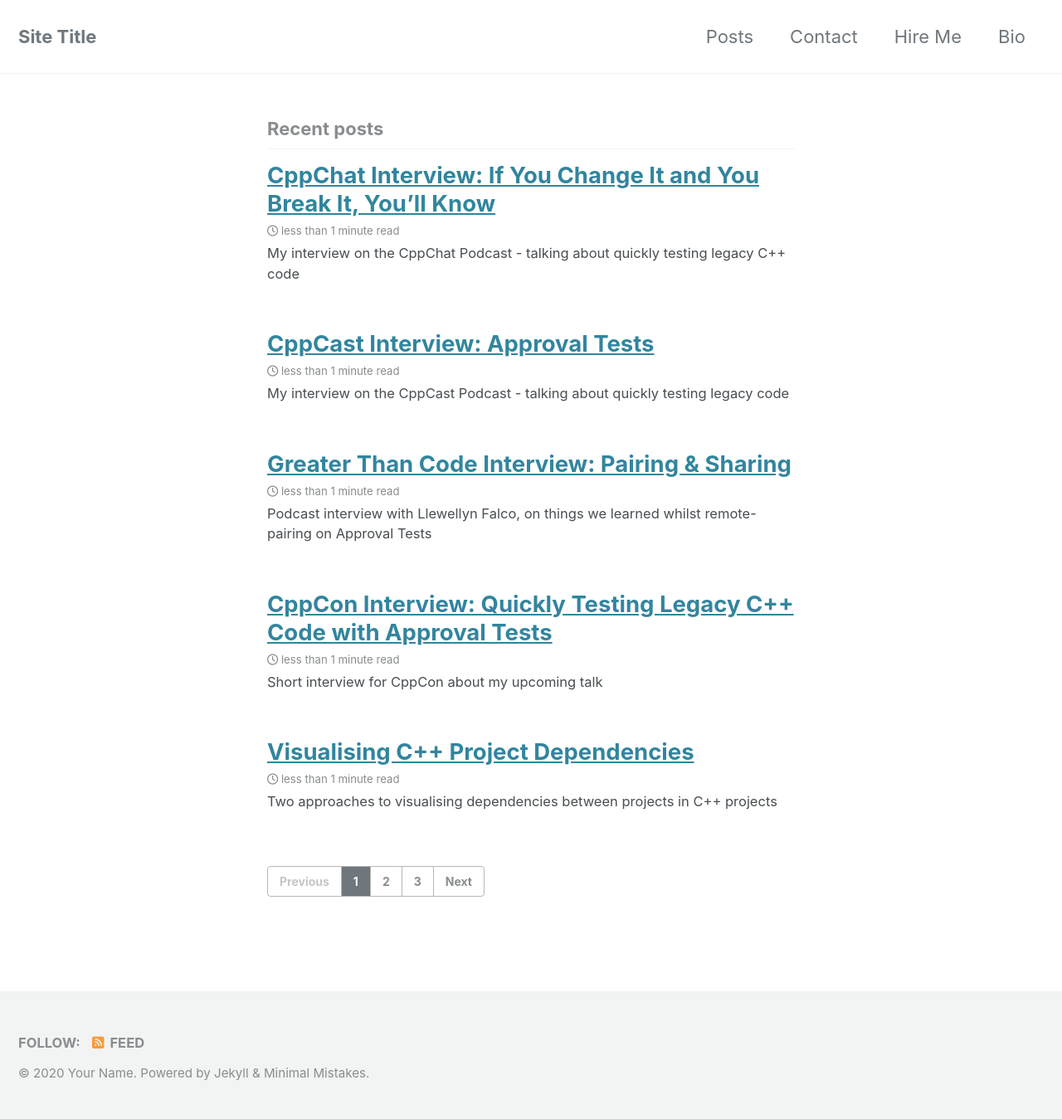
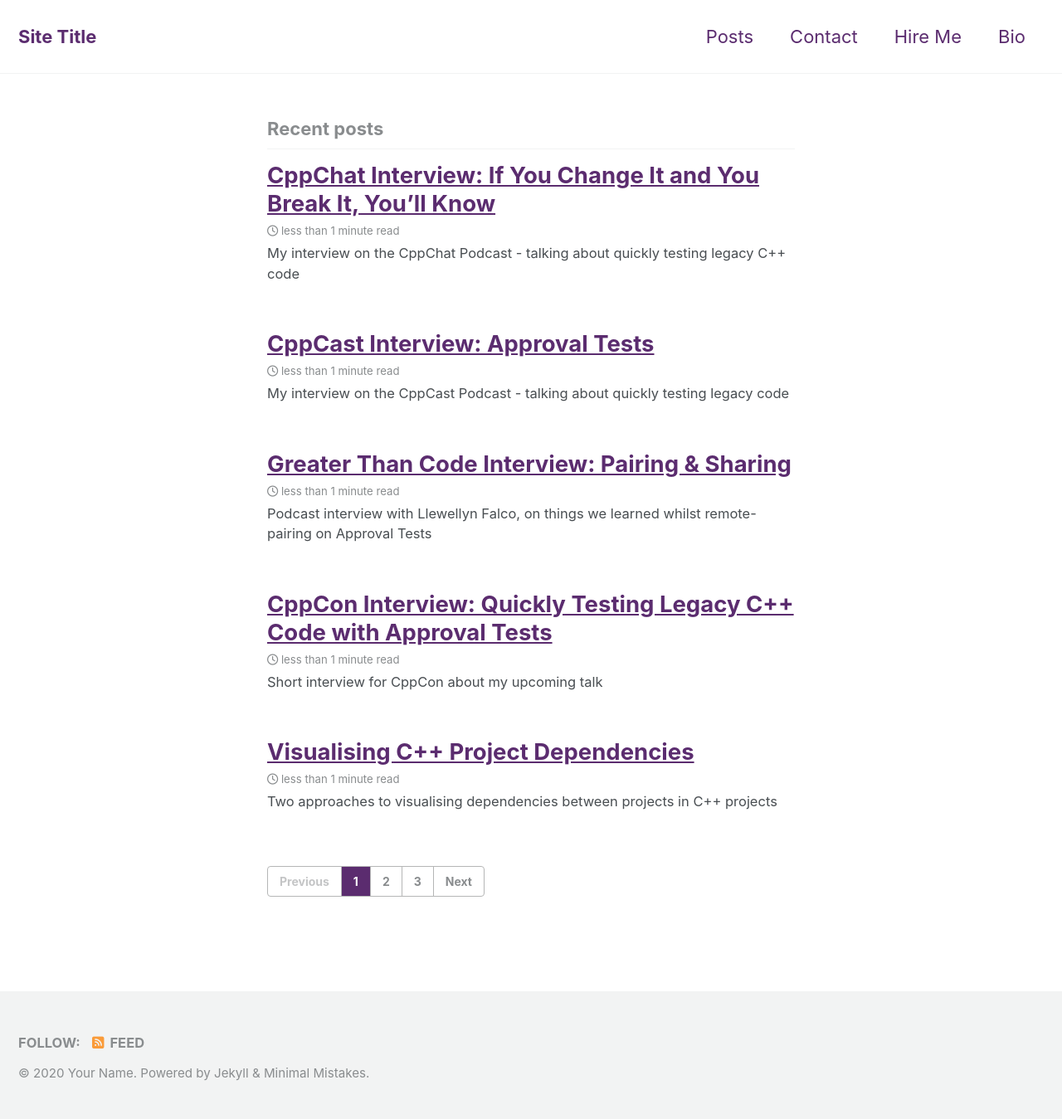
Before and after one commit to claremacrae/claremacrae.github.io, a Jekyll site: the page built from index.html, in a window 1280 px wide. Shown: the whole page at 83% size. Built offline with Jekyll 4.4.1, drawn with Linux system fonts in a browser that asks for light colours; cached includes are drawn as plain includes; nearby versions of some CDN libraries; the list of posts is cut into pages by our own code.

Commit message:
Reinstate my main.scss version

```diff
--- a/assets/css/main.scss
+++ b/assets/css/main.scss
@@ -4,5 +4,13 @@
 
 @charset "utf-8";
 
+// Disable all animations: it makes the site feel faster
+$intro-transition  : none;
+$global-transition : none;
+
+// Customise some colours in _contrast.scss
+$primary-color: #5b2c6f !default;
+$link-color: $primary-color !default;
+
 @import "minimal-mistakes/skins/{{ site.minimal_mistakes_skin | default: 'default' }}"; // skin
 @import "minimal-mistakes"; // main partials
```
